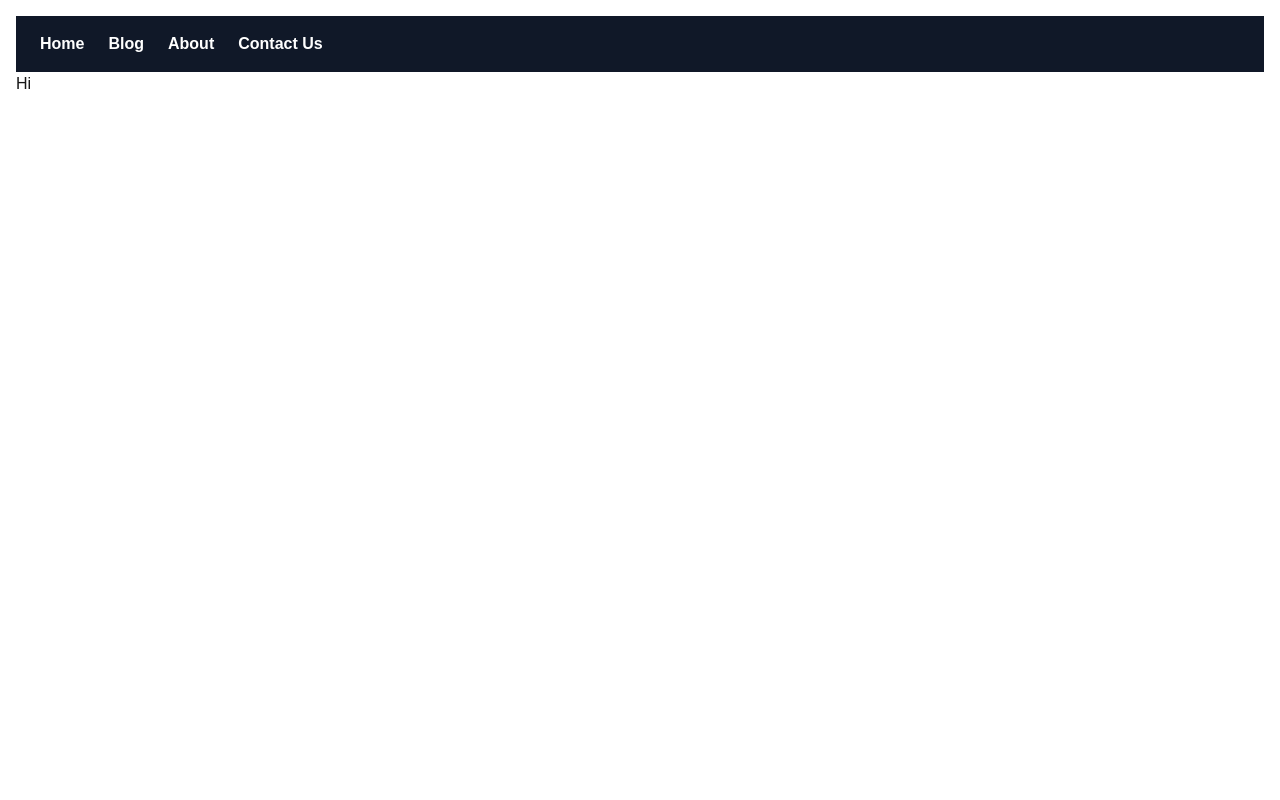
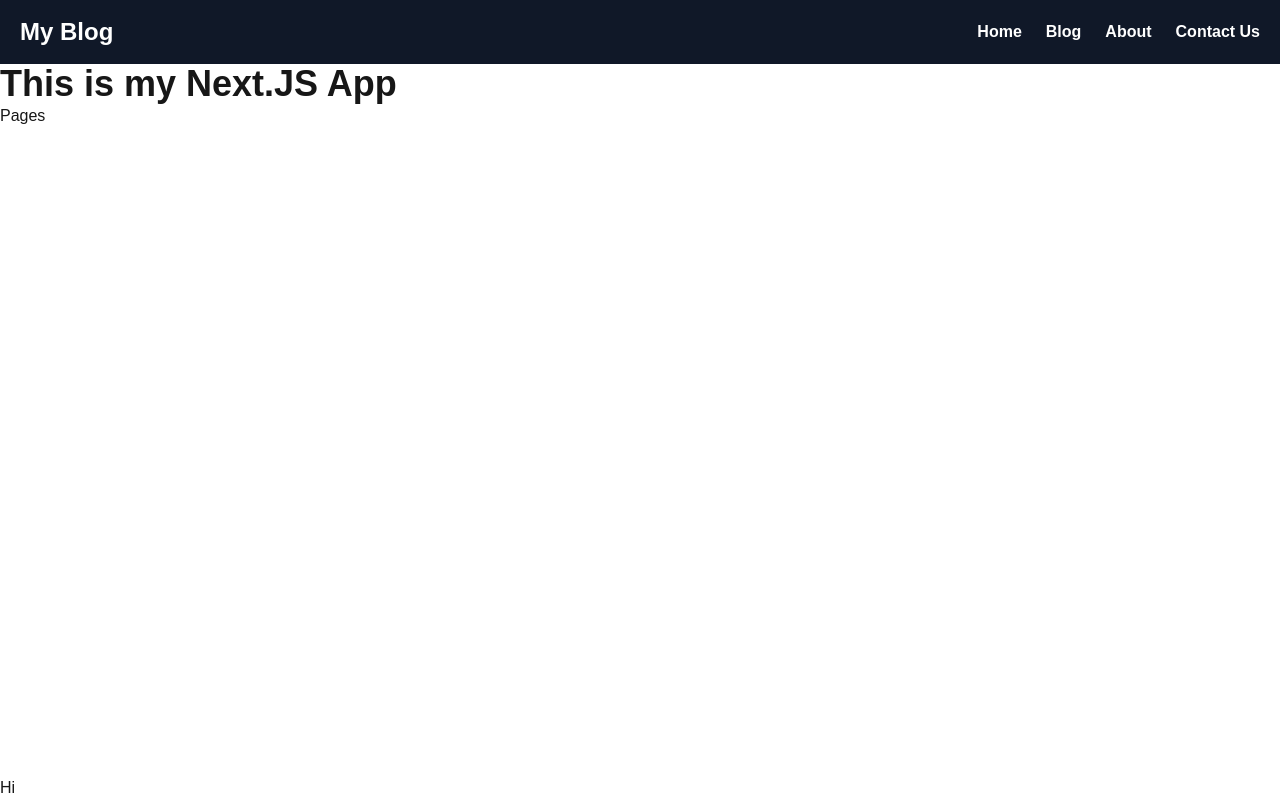
Before and after one commit to abdulsami-94/NextJS-Practice, a Next.js app: page / in a window 1280 px wide. Built offline with nearby package versions, Linux system fonts and the light colour scheme.

Commit message:
Build Skileton for the post card

```diff
--- /dev/null
+++ b/app/data.tsx
@@ -0,0 +1,5 @@
+export default async function Page() {
+    const res = await fetch("https://fakestoreapi.com/");
+    const data = await res.json();
+    return <div>{data.title}</div>
+}
--- a/app/globals.css
+++ b/app/globals.css
@@ -5,11 +5,11 @@
   --foreground: #171717;
 }
 
-@theme inline {
-  --color-background: var(--background);
-  --color-foreground: var(--foreground);
-  --font-sans: var(--font-geist-sans);
-  --font-mono: var(--font-geist-mono);
+@theme {
+  --font-display: "Satoshi", sans-serif;
+  --color-brand-500: oklch(0.7 0.15 250);
+  --breakpoint-3xl: 1920px;
+  --spacing: 0.25rem;
 }
 
 @media (prefers-color-scheme: dark) {
@@ -23,5 +23,4 @@
   background: var(--background);
   color: var(--foreground);
   font-family: Arial, Helvetica, sans-serif;
-  padding: 1rem;
 }
--- a/app/layout.tsx
+++ b/app/layout.tsx
@@ -1,5 +1,6 @@
 import "./globals.css";
 import Navbar from "@/components/Navbar";
+import Footer from "@/components/footer";
 
 export default function RootLayout({
   children,
@@ -8,9 +9,16 @@
 }>) {
   return (
     <html lang="en">
-      <body>
+      <body className="min-h-screen flex flex-col">
+
         <Navbar />
-        {children}
+
+        <main className="flex-1">
+          {children}
+        </main>
+
+        <Footer />
+
       </body>
     </html>
   );
--- a/app/page.tsx
+++ b/app/page.tsx
@@ -3,7 +3,8 @@
 export default function Home() {
   return(
     <>
-      <h1>Hi</h1>
+      <h1 className="text-4xl font-bold flex ">This is my Next.JS App</h1>
+      <Link href="/posts">Pages</Link>
     </>
   );
 }
--- /dev/null
+++ b/app/posts/page.tsx
@@ -0,0 +1,21 @@
+export default async function PostsPage() {
+    const res = await fetch("https://dummyjson.com/posts")
+    const posts = await res.json();
+
+    return(
+        <>
+            <ul className="grid grid-cols-1 gap-6 m-3 md:grid-cols-2">
+                {posts.posts.slice(0, 10).map((post: any) => (
+                    <li className="border rounded px-2 py-4"
+                        key={post.id}>
+                        {post.id} <br/>
+                        {post.title} <br/>
+                        {post.body} <br/>
+                        <button className="border rounded px-2 py-1">❤️</button>
+                    </li>
+                ))}
+
+            </ul>
+        </>
+    )
+}
--- a/components/Navbar.tsx
+++ b/components/Navbar.tsx
@@ -1,20 +1,29 @@
 import Link from "next/link";
 
 export default function NavBar() {
-    return(
-        <nav className="flex items-center gap-6 bg-gray-900 px-6 py-4 text-white">
+  return (
+    <nav className="sticky top-0 z-50 bg-gray-900 py-4 text-white">
+      <div className="flex items-center justify-between px-5">
+        <h1 className="text-2xl font-bold">My Blog</h1>
+
+        <div className="flex gap-6">
           <Link href="/" className="font-bold">
             Home
           </Link>
+
           <Link href="/blog" className="font-bold">
             Blog
           </Link>
+
           <Link href="/about" className="font-bold">
             About
           </Link>
+
           <Link href="/contactUs" className="font-bold">
             Contact Us
           </Link>
-        </nav>
-    );
+        </div>
+      </div>
+    </nav>
+  );
 }
--- /dev/null
+++ b/components/footer.tsx
@@ -0,0 +1,9 @@
+export default function Footer() {
+    return(
+        <>
+            <footer>
+                <p>Hi</p>
+            </footer>
+        </>
+    )
+}
```
Also changed, not shown: app/data/projects.js (added).
